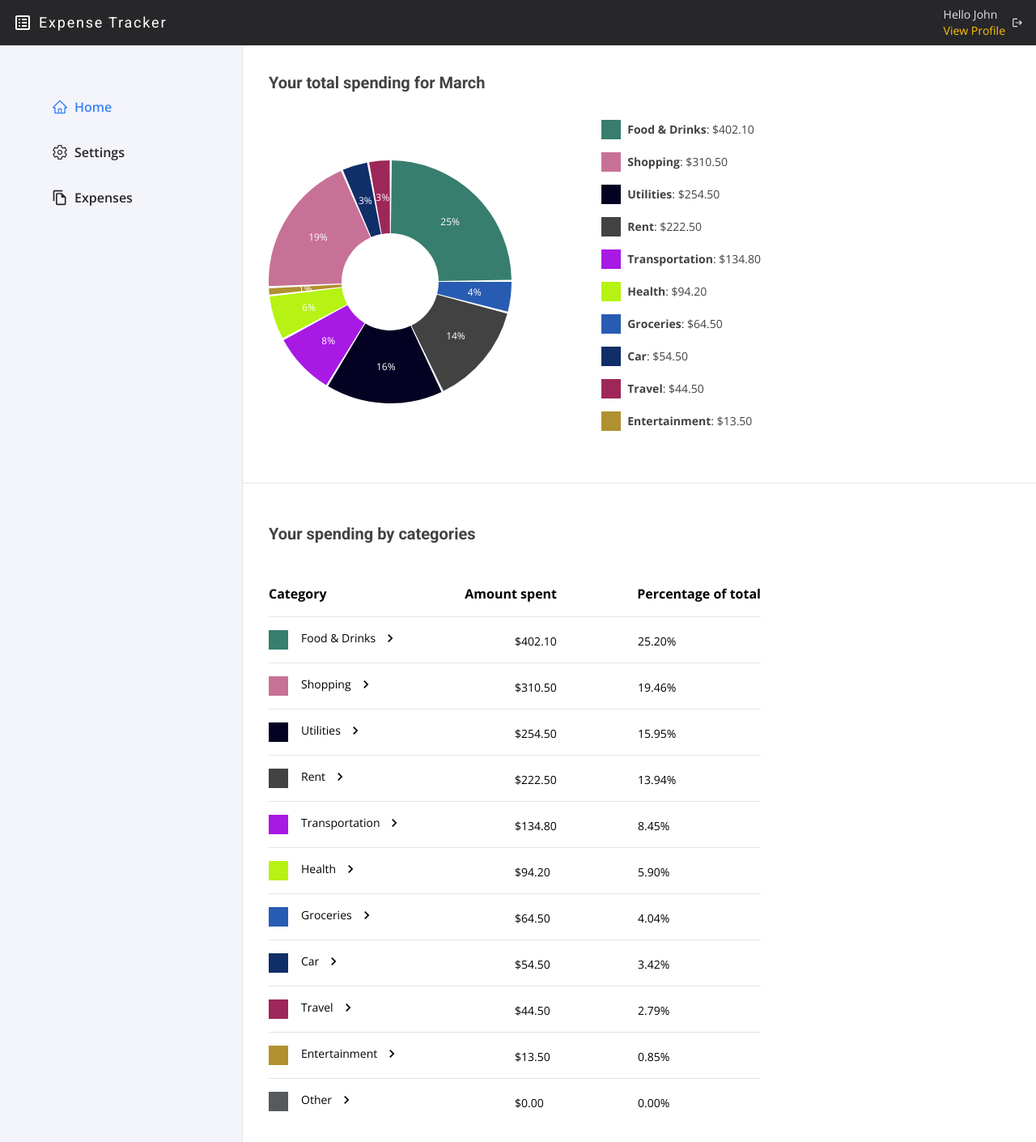
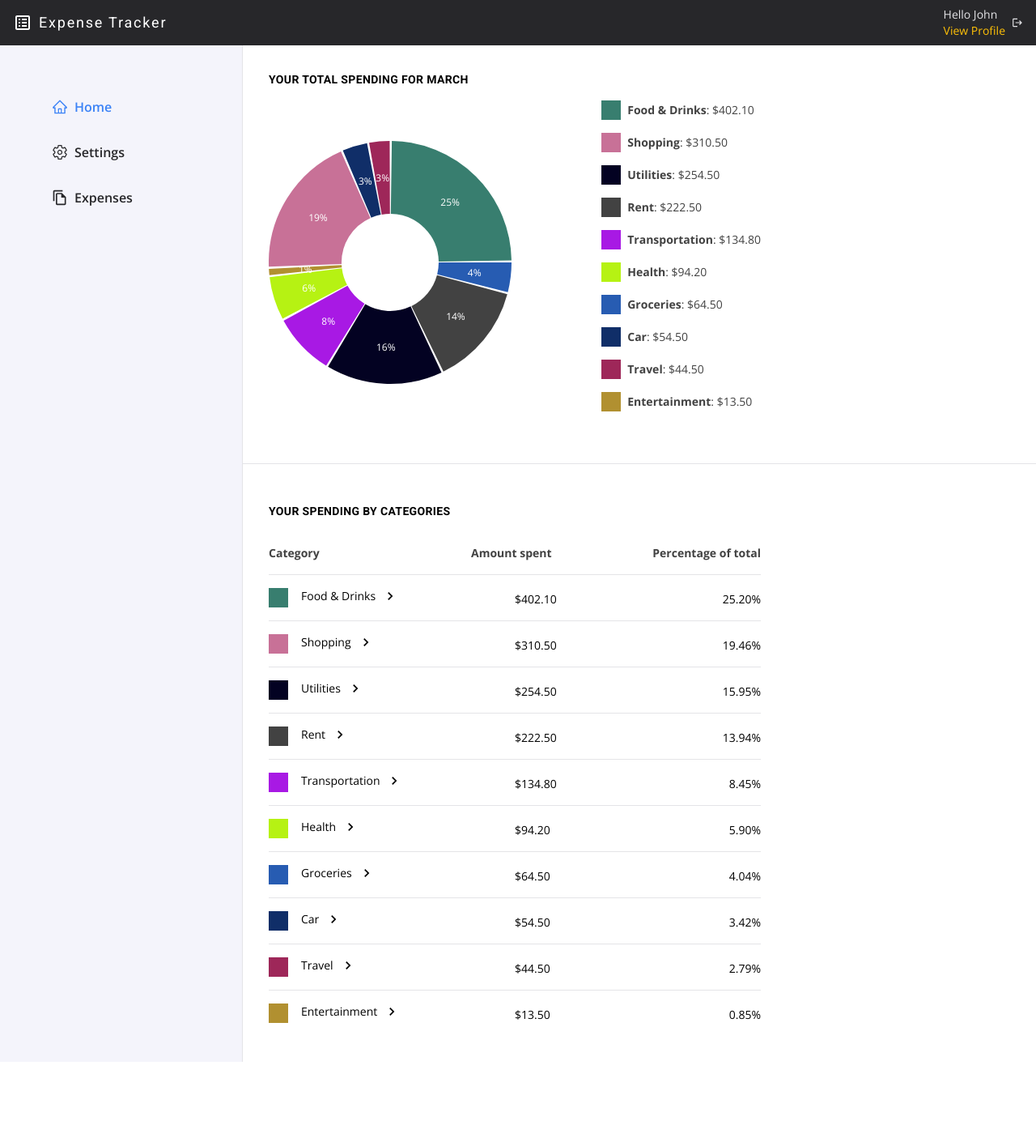
Before and after one commit to irakligeek/Personal-Expense-Tracker, a Next.js app: page / in a window 1280 px wide. Shown: the top 1410 px of the page at 81% size. After the commit the page ends 1311 px from the top, so only its background shows below. Built offline with nearby package versions, Linux system fonts and the light colour scheme.

Commit message:
Work with styles

```diff
--- /dev/null
+++ b/app/components/SpendingBreakdown.js
@@ -0,0 +1,11 @@
+//Spending breakdown component - a user's list of individual spendings by category in a specified month
+//@todo This component will be updated to pull data from the database
+export default function SpendingBreakdown() {
+  return (
+    <ul className=" max-h-[1024px] overflow-y-scroll">
+      <li className="text-sm">Get Gas $40</li>
+      <li className="text-sm">buy medicine $30</li>
+      <li className="text-sm">Go out $90</li>
+    </ul>
+  );
+}
--- a/app/components/SpendingByCategory.js
+++ b/app/components/SpendingByCategory.js
@@ -7,6 +7,7 @@ import {
   getCategoryColor,
 } from "../(dashboard)/lib";
 import { MdOutlineKeyboardArrowDown } from "react-icons/md";
+import SpendingBreakdown from "./SpendingBreakdown";
 
 export default function SpendingByCategory({ category, amount, index }) {
   const [spendingDetailsOpen, setSpendingDetailsOpen] = useState(false);
@@ -30,14 +31,14 @@ export default function SpendingByCategory({ category, amount, index }) {
       `}
       >
         <button
-          className="flex flex-row gap-4 text-sm"
+          className="flex flex-row gap-2 md:gap-4 text-sm"
           onClick={() => setSpendingDetailsOpen(!spendingDetailsOpen)}
         >
           <span
             style={{ backgroundColor: getCategoryColor(category) }}
             className="w-6 h-6 block"
           ></span>
-          <span className="flex items-center gap-2">
+          <span className="flex items-center gap-2 text-left">
             {category}
             <span>
               <MdOutlineKeyboardArrowDown className={` transition-all text-xl ${spendingDetailsOpen ? 'rotate-0' : '-rotate-90'}`} />
@@ -46,17 +47,13 @@ export default function SpendingByCategory({ category, amount, index }) {
         </button>
 
         <div className=" self-end text-sm">{formatUSD(amount)}</div>
-        <div className=" self-end text-sm">{percentage}%</div>
+        <div className=" self-end text-sm justify-self-end">{percentage}%</div>
       </div>
 
       {/* Spenging breakdown by name */}
       {spendingDetailsOpen && (
         <div className="w-full bg-zinc-100 p-4">
-          <ul className=" max-h-[1024px] overflow-y-scroll">
-            <li className="text-sm">Get Gas $40</li>
-            <li className="text-sm">buy medicine $30</li>
-            <li className="text-sm">Go out $90</li>
-          </ul>
+          <SpendingBreakdown/>
         </div>
       )}
     </>
--- a/app/components/SpendingsTable.js
+++ b/app/components/SpendingsTable.js
@@ -4,12 +4,14 @@ import {
 } from "../(dashboard)/lib";
 import Section from "./UI/Section";
 import SpendingByCategory from "./SpendingByCategory";
+import HeadingMain from "./UI/HeadingMain";
 export default function SpendingsTable() {
   return (
     <Section classes="max-w-2xl">
-      <h4 className="text-secondary pb-8">Your spending by categories</h4>
+        <HeadingMain>Your spending by categories</HeadingMain>
       <div
-        className={`border-b border-zinc-200 last:border-none flex justify-between py-4 mb-4`}
+        className={`border-b border-zinc-200 last:border-none flex justify-between
+        py-4 mb-4 text-sm text-secondary`}
       >
         <div className="grid grid-cols-[1fr_0.5fr_0.5fr]">
           <b>Category</b>
@@ -24,6 +26,7 @@ export default function SpendingsTable() {
 
       {getSpendingAmountByCategoryAndMonth(null, new Date().getMonth() + 1)
         .sort((a, b) => b.amount - a.amount)
+        .filter((category) => category.amount > 0)
         .map((category, index) => (
           <SpendingByCategory
             key={index}
--- /dev/null
+++ b/app/components/UI/HeadingMain.js
@@ -0,0 +1,7 @@
+export default function HeadingMain({children}) {
+  return (
+    <h3 className="mb-4 text-sm uppercase tracking-wide">
+      <span>{children}</span>
+    </h3>
+  );
+}
--- a/app/(front-end)/page.js
+++ b/app/page.js
@@ -2,11 +2,12 @@ import {
   spendingCategories,
   getSpendingAmountByCategoryAndMonth,
   formatUSD,
-} from "../(dashboard)/lib";
-import Divider from "../components/UI/Divider";
-import SpendingChart from "../components/SpendingChart";
-import Section from "../components/UI/Section";
-import SpendingsTable from "../components/SpendingsTable";
+} from "./(dashboard)/lib";
+import Divider from "./components/UI/Divider";
+import SpendingChart from "./components/SpendingChart";
+import Section from "./components/UI/Section";
+import SpendingsTable from "./components/SpendingsTable";
+import HeadingMain from "./components/UI/HeadingMain";
 
 export default function Home() {
   const date = new Date();
@@ -24,8 +25,10 @@ export default function Home() {
       return {
         title: catName,
         color: category.color,
-        value: +getSpendingAmountByCategoryAndMonth(catName, new Date().getMonth() + 1)
-          .amount,
+        value: +getSpendingAmountByCategoryAndMonth(
+          catName,
+          new Date().getMonth() + 1
+        ).amount,
       };
     })
     .filter((category) => category.value > 0)
@@ -33,15 +36,12 @@ export default function Home() {
 
   return (
     <>
-      {/* Heading with pie chart of current month's spending */}
       <Section classes="flex flex-col max-w-2xl">
         {/* <div className="pb-4 text-zinc-500 self-end flex items-center gap-1"> */}
-          {/* <MdOutlineCalendarMonth /> */}
-          {/* {formattedDate} */}
+        {/* <MdOutlineCalendarMonth /> */}
+        {/* {formattedDate} */}
         {/* </div> */}
-        <h4 className="mb-8 text-secondary">
-          Your total spending for {currentMonth}
-        </h4>
+        <HeadingMain>Your total spending for {currentMonth}</HeadingMain>
 
         <div className="flex flex-row justify-between flex-wrap gap-6 md:gap-8">
           <SpendingChart />
@@ -66,10 +66,7 @@ export default function Home() {
         </div>
       </Section>
       <Divider />
-
-            <SpendingsTable />
-      {/* Spending categories */}
-
+      <SpendingsTable />
     </>
   );
 }
```
